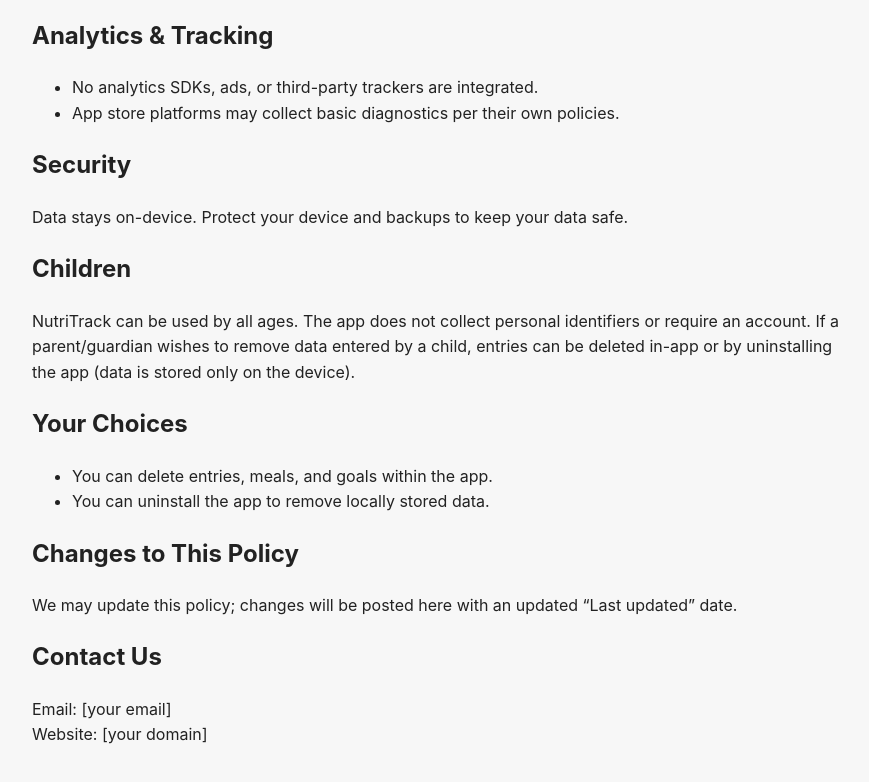
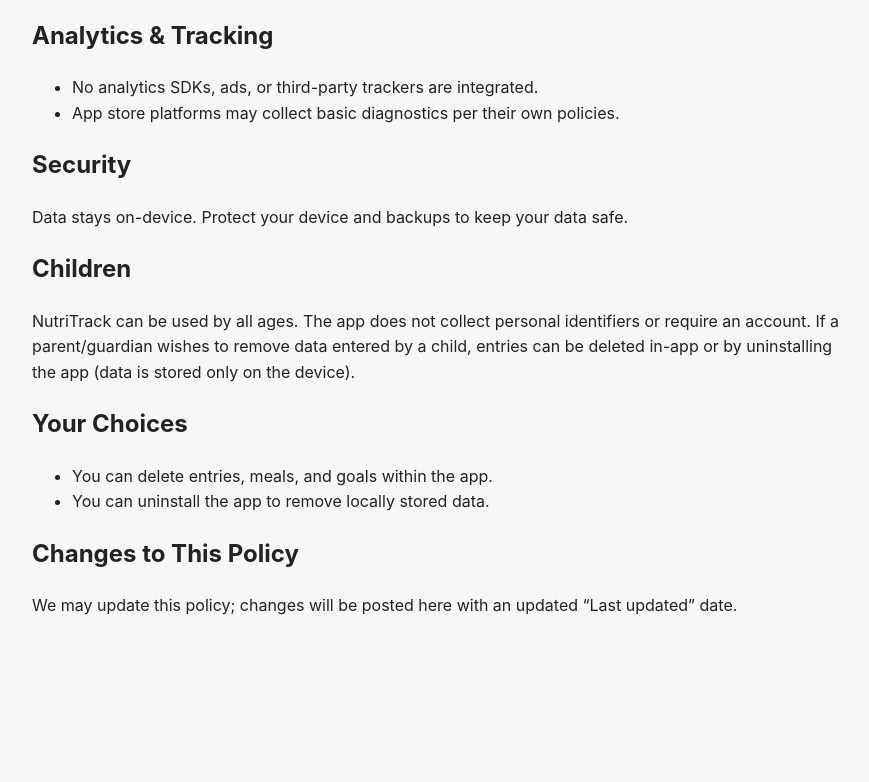
Before and after one commit to prashantpandey9/PrivacyPolicy, a plain HTML site: page index.html in a window 1280 px wide. Shown: the part 758-1540 px from the top of the page, without its empty margins (198-1067 px from the left). After the commit the page ends 1440 px from the top, so only its background shows below. Drawn offline with Linux system fonts and the light colour scheme.

Commit message:
remove contact

```diff
--- a/index.html
+++ b/index.html
@@ -86,9 +86,6 @@
 
     <h2>Changes to This Policy</h2>
     <p>We may update this policy; changes will be posted here with an updated “Last updated” date.</p>
-
-    <h2>Contact Us</h2>
-    <p>Email: [your email]<br>Website: [your domain]</p>
   </div>
 </body>
 </html>
```
